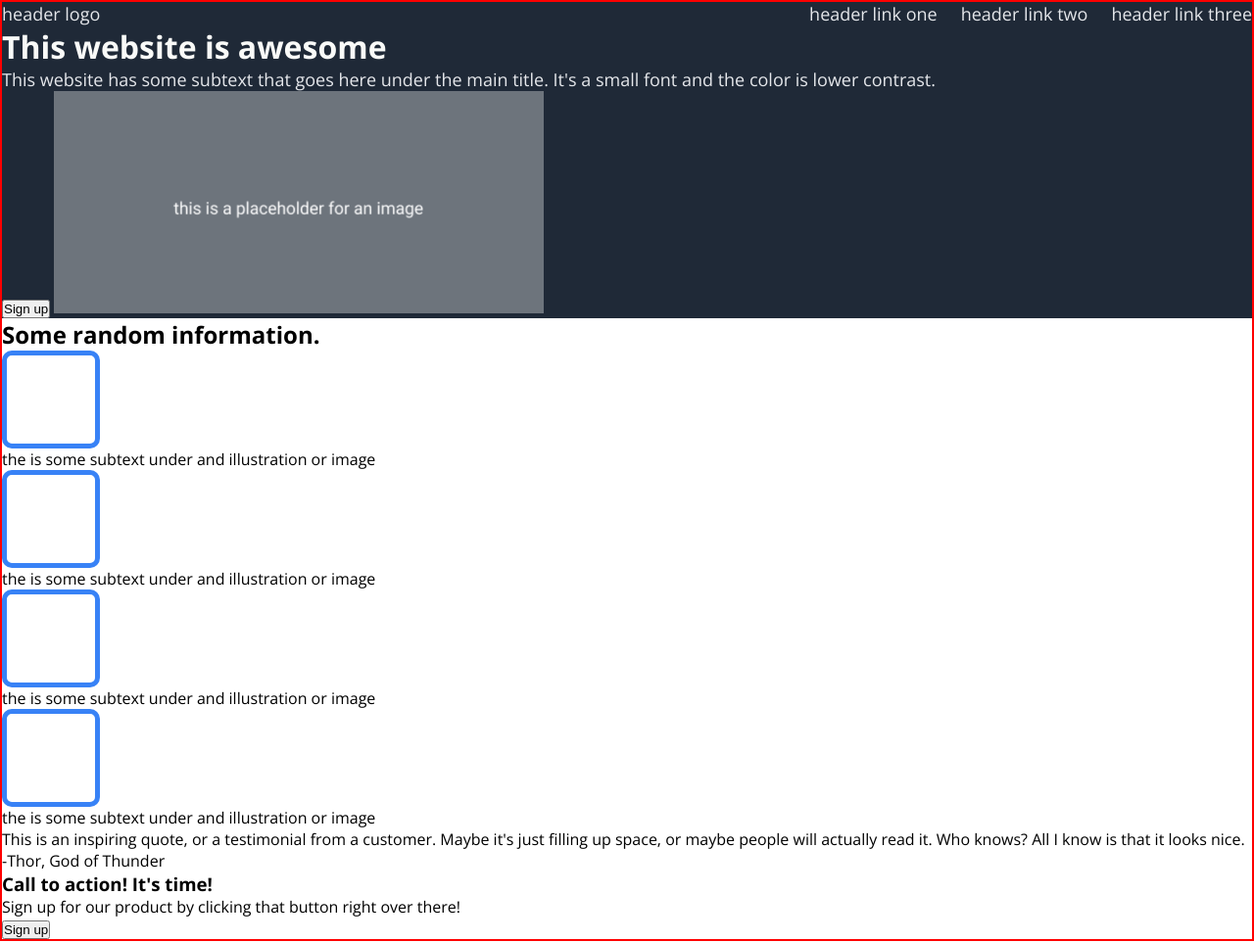
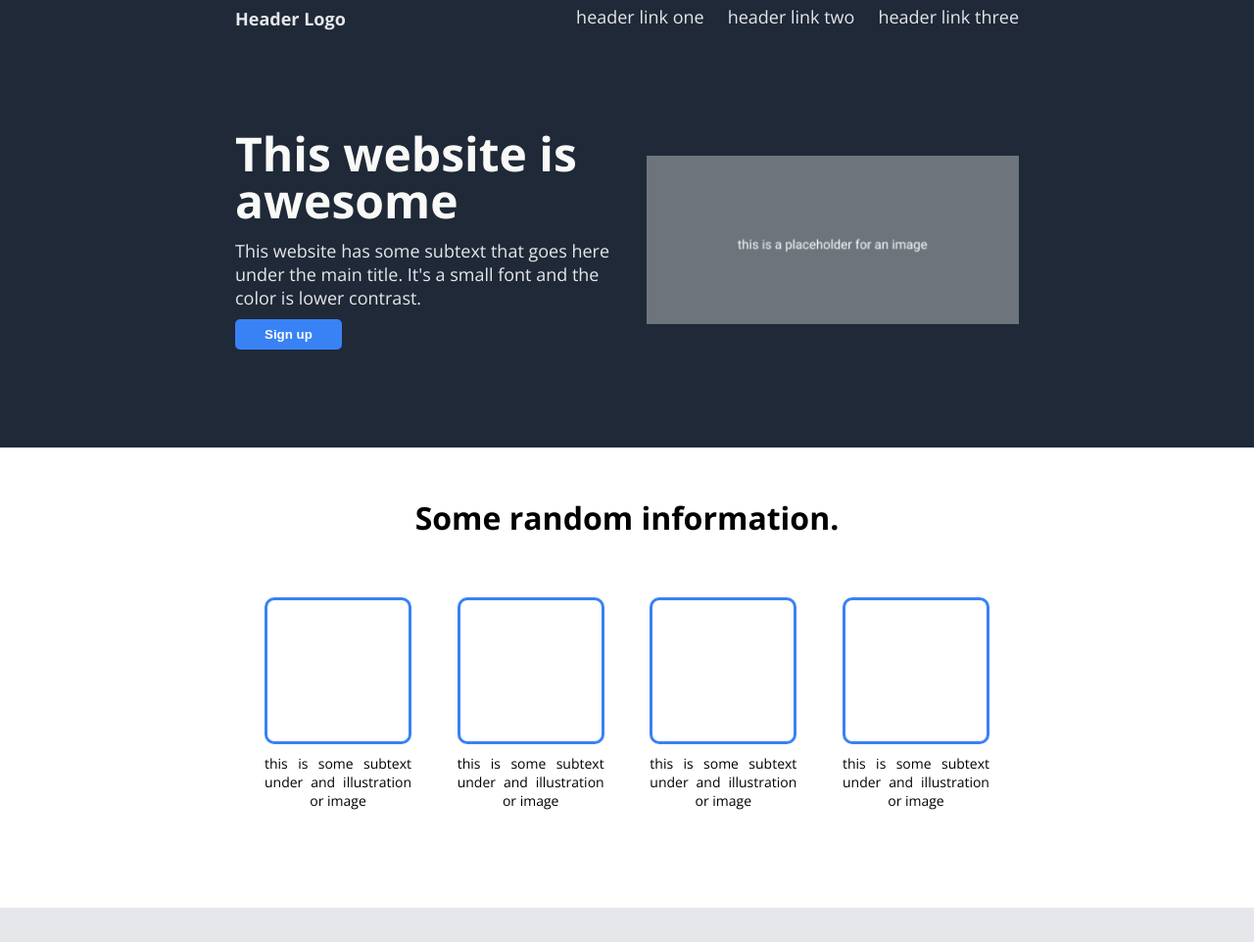
Before and after one commit to lewis-CWD/landing-page-project, a plain HTML site: page index.html in a window 1280 px wide. Shown: the top 962 px of the page at 98% size. Drawn offline with nearby package versions, Linux system fonts and the light colour scheme.

Commit message:
Modify index.html and style.css to put finishing touches on initial site layout

```diff
--- a/index.html
+++ b/index.html
@@ -10,7 +10,7 @@
 <body>
     <nav class="navbar">
         <ul class="navbar-ul">
-            <div class="logo"><a href="#">header logo</a></div>
+            <div class="logo"><a href="#">Header Logo</a></div>
             <li class="push-right">
                 <a href="#">header link one</a>
             </li>
@@ -24,39 +24,41 @@
     </nav>
     <header class="header">
         <div class="container">
+            <div>
                 <h1>This website is awesome</h1>
                 <p class="hero-secondary">
                     This website has some subtext that goes here under the main title. It's a small font and the color is lower contrast.
                 </p>
                 <button>Sign up</button>
+            </div>
             <img class="hero-image" src="/images/placeholder.png" alt="placeholder image">
         </div>
     </header>
     <section class="second-section">
+        <h2>Some random information.</h2>
         <div class="container">
-            <h2>Some random information.</h2>
             <div class="box">
                 <div class="draw-box"></div>
                 <p>
-                    the is some subtext under and illustration or image
+                    this is some subtext under and illustration or image
                 </p>
             </div>
             <div class="box">
                 <div class="draw-box"></div>
                 <p>
-                    the is some subtext under and illustration or image
+                    this is some subtext under and illustration or image
                 </p>
             </div>
             <div class="box">
                 <div class="draw-box"></div>
                 <p>
-                    the is some subtext under and illustration or image
+                    this is some subtext under and illustration or image
                 </p>
             </div>
             <div class="box">
                 <div class="draw-box"></div>
                 <p>
-                    the is some subtext under and illustration or image
+                    this is some subtext under and illustration or image
                 </p>
             </div>
         </div>
@@ -73,15 +75,17 @@
     </section>
     <section class="fourth-section">
         <div class="container">
+            <div>
                 <h3>Call to action! It's time!</h3>
                 <p>
                     Sign up for our product by clicking that button right over there!
                 </p>
+            </div>
             <button>Sign up</button>
         </div>
     </section>
-    <div class="footer">
-
-    </div>
+    <footer>
+        Copyright © The Odin Project 2021
+    </footer>
 </body>
 </html>
--- a/style.css
+++ b/style.css
@@ -9,7 +9,6 @@
 }
 
 body {
-    border: 2px solid red;
     font-family: 'Open Sans', sans-serif;
 }
 
@@ -21,12 +20,27 @@ a,
 }
 
 .hero-image {
-    width:500px;
+    height: auto;
+    max-width: 400px;
+    padding-left: 20px;
 }
 
-.logo,
+.logo {
+    font-size: 24px;
+    font-weight: bold;
+    color: #F9FAF8;
+}
+
+.push-right {
+    margin-left: auto;
+}
+
 h1 {
+    font-size: 48px;
+    font-weight: bolder;
+    line-height: 1;
     color: #F9FAF8;
+    margin-bottom: 15px;
 }
 
 .navbar,
@@ -36,20 +50,122 @@ footer {
 }
 
 .navbar-ul {
+    max-width: 800px;
+    margin: 0 auto;
     display: flex;
+    align-items: center;
     justify-content: flex-start;
     list-style: none;
     gap: 24px;
 }
 
-.push-right {
-    margin-left: auto;
+.container {
+    max-width: 800px;
+    margin: 0 auto;
+    padding: 0 30px;
+}
+
+.header .container {
+    display: flex;
+    align-items: center;
+    justify-content: space-between;
+    padding: 100px 0;
+}
+
+header button {
+    background-color: #3882F6;
+    color: #F9FAF8;
+    font-weight: bold;
+    margin-top: 10px;
+    padding: 8px 30px;
+    border: 0;
+    border-radius: 5px;
+}
+
+.second-section {
+    padding-top: 50px;
+    padding-bottom: 100px;
+}
+
+.second-section h2 {
+    font-size: 32px;
+    text-align: center;
+    margin-bottom: 50px;
+}
+
+.second-section .container {
+    display: flex;
+    align-items: center;
+    justify-content: space-between;
+    gap: 20px;
 }
 
 .draw-box {
-    border: 5px solid #3882F6;
+    border: 3px solid #3882F6;
+    width: 150px;
+    height: 150px;
     border-radius: 10px;
-    width: 100px;
-    height: 100px;
+    margin: 10px auto;
+}
+
+.second-section p {
+    width: 150px;
+    font-size: 14px;
+    text-align: justify;
+    text-align-last: center;
+}
+
+.third-section {
+    background-color: #E5E7EB;
+    color: #1F2937;
+}
+
+.third-section .container {
+    display: flex;
+    flex-direction: column;
+    max-width: 700px;
+    padding: 100px 0;
+}
+
+.third-section .container p:first-of-type {
+    font-size: 32px;
+    font-style: italic;
+    font-weight: lighter;
+}
+
+.third-section .container p:last-of-type {
+    text-align: right;
+    font-weight: bold;
+}
+
+
+.fourth-section {
+    margin: 100px auto;
+}
+
+.fourth-section .container {
+    background-color: #3882F6;
+    color:white;
+    display: flex;
+    justify-content: space-between;
+    align-items: center;
+    padding: 50px 90px;
     border-radius: 10px;
 }
+
+.fourth-section > .container > button {
+    border: 2px solid white;
+    background-color: #3882F6;
+    color: #F9FAF8;
+    font-weight: bold;
+    padding: 8px 30px;
+    border-radius: 5px;
+}
+
+footer {
+    height: 80px;
+    color: #F9FAF8;
+    display: flex;
+    align-items: center;
+    justify-content: center;
+}
```
Lines whose indentation alone changed are shown as unchanged.
